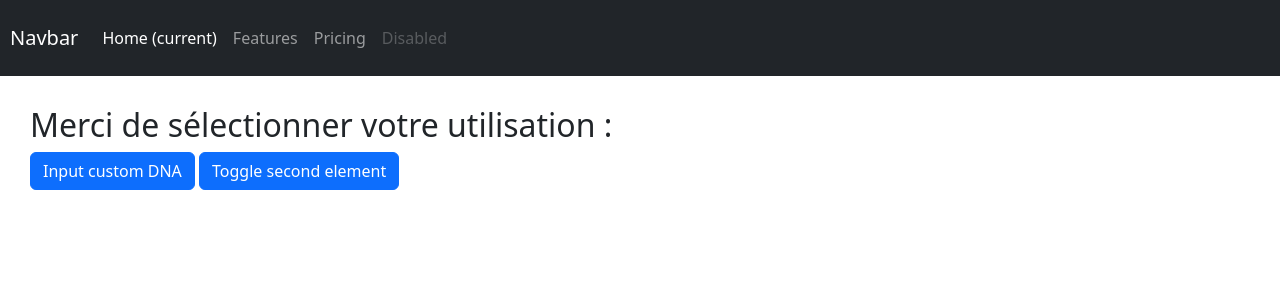
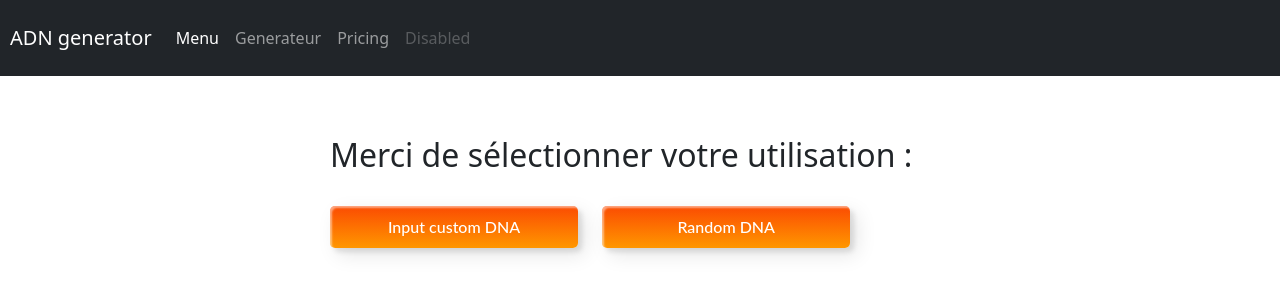
Before and after one commit to Thorvicnet/ADN, a Flask app: page / in a window 1280 px wide. Shown: the top 300 px of the page. Run offline with Flask 2, Linux system fonts and the light colour scheme.

Commit message:
buttons + better css + custom dna not working

```diff
--- a/main.py
+++ b/main.py
@@ -5,8 +5,8 @@ app = Flask(__name__)
 
 
 @app.route('/')
-def index():
-  return render_template('index.html')
+def home():
+  return render_template('home.html')
 
 
 @app.route('/', methods=['POST'])
--- a/modules/DNAGeneration.py
+++ b/modules/DNAGeneration.py
@@ -7,6 +7,7 @@ def run(
     brin_ADN=None):  # Aucune idée pourquoi des fois il lance pas avec argument
   if brin_ADN == 'None' or brin_ADN is None:
     brin_ADN = gen_adn(ADN)
+    gen = True
   if transcription(brin_ADN) is False:
     return run()
   else:
--- a/static/css/main.css
+++ b/static/css/main.css
@@ -1,7 +1,123 @@
 .menu {
   margin: 30px;
+  margin: auto;
+  width: 50%;
+  margin-top: 50px;
+  padding: 10px;
+}
+
+.rand-dna {
+  text-decoration: none;
+  text-align: center;
+  margin-left: 20px;
+}
+
+.cust-dna {
+  border-radius: 1px;
+  margin-top: 20px;
+  text-decoration: none;
+  text-align: center;
+}
+
+.cust-dna:hover {
+  color: red;
+  margin-top: 20px;
+  text-decoration: none;
+  text-align: center;
 }
 
 .title {
   margin: 10px;
 }
+
+/* 7 */
+.custom-btn {
+  width: 40%;
+  height: 5%;
+  color: #fff;
+  border-radius: 5px;
+  padding: 10px 25px;
+  font-family: 'Lato', sans-serif;
+  font-weight: 500;
+  background: transparent;
+  cursor: pointer;
+  transition: all 0.3s ease;
+  position: relative;
+  display: inline-block;
+   box-shadow:inset 2px 2px 2px 0px rgba(255,255,255,.5),
+   7px 7px 20px 0px rgba(0,0,0,.1),
+   4px 4px 5px 0px rgba(0,0,0,.1);
+  outline: none;
+}
+.btn-7 {
+background: linear-gradient(0deg, rgba(255,151,0,1) 0%, rgba(251,75,2,1) 100%);
+  line-height: 42px;
+  padding: 0;
+  border: none;
+}
+.btn-7 span {
+  position: relative;
+  display: block;
+  width: 100%;
+  height: 100%;
+}
+.btn-7:before,
+.btn-7:after {
+  position: absolute;
+  content: "";
+  right: 0;
+  bottom: 0;
+  background: rgba(251,75,2,1);
+  box-shadow:
+   -7px -7px 20px 0px rgba(255,255,255,.9),
+   -4px -4px 5px 0px rgba(255,255,255,.9),
+   7px 7px 20px 0px rgba(0,0,0,.2),
+   4px 4px 5px 0px rgba(0,0,0,.3);
+  transition: all 0.3s ease;
+}
+.btn-7:before{
+   height: 0%;
+   width: 2px;
+}
+.btn-7:after {
+  width: 0%;
+  height: 2px;
+}
+.btn-7:hover{
+  color: rgba(251,75,2,1);
+  background: transparent;
+}
+.btn-7:hover:before {
+  height: 100%;
+}
+.btn-7:hover:after {
+  width: 100%;
+}
+.btn-7 span:before,
+.btn-7 span:after {
+  position: absolute;
+  content: "";
+  left: 0;
+  top: 0;
+  background: rgba(251,75,2,1);
+  box-shadow:
+   -7px -7px 20px 0px rgba(255,255,255,.9),
+   -4px -4px 5px 0px rgba(255,255,255,.9),
+   7px 7px 20px 0px rgba(0,0,0,.2),
+   4px 4px 5px 0px rgba(0,0,0,.3);
+  transition: all 0.3s ease;
+}
+.btn-7 span:before {
+  width: 2px;
+  height: 0%;
+}
+.btn-7 span:after {
+  height: 2px;
+  width: 0%;
+}
+.btn-7 span:hover:before {
+  height: 100%;
+}
+.btn-7 span:hover:after {
+  width: 100%;
+}
--- a/templates/base.html
+++ b/templates/base.html
@@ -4,20 +4,24 @@
   <meta charset="UTF-8">
   <meta http-equiv="X-UA-Compatible" content="IE=edge">
   <meta name="viewport" content="width=device-width, initial-scale=1.0">
+  <link rel="icon" type="image" href="/images/favicon.ico">
   <link rel="stylesheet" href="{{ url_for('static', filename='css/main.css') }}">
+  <script type="text/javascript" src="static/js/main.js"></script>
+  <link rel="javascript" href="{{ url_for('static', filename='js/main.js') }}">
   <link href="https://cdn.jsdelivr.net/npm/bootstrap@5.2.2/dist/css/bootstrap.min.css" rel="stylesheet" integrity="sha384-Zenh87qX5JnK2Jl0vWa8Ck2rdkQ2Bzep5IDxbcnCeuOxjzrPF/et3URy9Bv1WTRi" crossorigin="anonymous">
 <script src="https://cdn.jsdelivr.net/npm/bootstrap@5.2.2/dist/js/bootstrap.bundle.min.js" integrity="sha384-OERcA2EqjJCMA+/3y+gxIOqMEjwtxJY7qPCqsdltbNJuaOe923+mo//f6V8Qbsw3" crossorigin="anonymous"></script>
+
   {% block head %}{% endblock %}
 </head>
 <nav class="navbar navbar-expand-lg navbar-dark bg-dark">
-  <a class="title navbar-brand" href="#">Navbar</a>
+  <a class="title navbar-brand" href="/">ADN generator</a>
   <button class="navbar-toggler" type="button" data-toggle="collapse" data-target="#navbarNavAltMarkup" aria-controls="navbarNavAltMarkup" aria-expanded="false" aria-label="Toggle navigation">
     <span class="navbar-toggler-icon"></span>
   </button>
   <div class="collapse navbar-collapse" id="navbarNavAltMarkup">
     <div class="navbar-nav">
-      <a class="nav-item nav-link active" href="#">Home <span class="sr-only">(current)</span></a>
-      <a class="nav-item nav-link" href="#">Features</a>
+      <a class="nav-item nav-link active" href="/">Menu</a>
+      <a class="nav-item nav-link" href="/results?text=None">Generateur</a>
       <a class="nav-item nav-link" href="#">Pricing</a>
       <a class="nav-item nav-link disabled" href="#">Disabled</a>
     </div>
--- /dev/null
+++ b/templates/home.html
@@ -0,0 +1,29 @@
+{% extends 'base.html' %}
+
+{% block head%}
+<title>ADN WebApp</title>
+{% endblock%}
+
+{% block body %}
+<div class="menu">
+  <h2>Merci de sélectionner votre utilisation : </h2>
+  <br>
+  <p>  <!-- On sait pas si il a un interet -->
+    <button class="custom-btn btn-7" data-bs-toggle="collapse" href="#multiCollapseExample1" role="button" aria-expanded="false" aria-controls="multiCollapseExample1">Input custom DNA</button>
+  <a class="rand-dna custom-btn btn-7" type="button" href="/results?text=None">Random DNA</a>
+    <!--data-bs-toggle="collapse" data-bs-target="#multiCollapseExample2" aria-expanded="false" aria-controls="multiCollapseExample2">Random DNA</button>-->
+  </p>
+  <div class="col">
+  <div class="col">
+  <div class="collapse multi-collapse" id="multiCollapseExample1">
+    <div class="card card-body">
+      <form method="POST">
+          <input class="form-control" name="text">
+          <button class="cust-dna btn" type="button">Générer</button>
+      </form>
+    </div>
+  </div>
+</div>
+</div>
+
+{% endblock %}
--- a/templates/index.html
+++ /dev/null
@@ -1,35 +0,0 @@
-{% extends 'base.html' %}
-
-{% block head%}
-<title>ADN WebApp</title>
-{% endblock%}
-{% block body %}
-
-<div class="menu">
-  <h2>Merci de sélectionner votre utilisation : </h2>
-  <p>
-  <a class="btn btn-primary" data-bs-toggle="collapse" href="#multiCollapseExample1" role="button" aria-expanded="false" aria-controls="multiCollapseExample1">Input custom DNA</a>
-  <button class="btn btn-primary" type="button" data-bs-toggle="collapse" data-bs-target="#multiCollapseExample2" aria-expanded="false" aria-controls="multiCollapseExample2">Toggle second element</button>
-  </p>
-  <div class="col">
-  <div class="col">
-  <div class="collapse multi-collapse" id="multiCollapseExample1">
-    <div class="card card-body">
-      <form method="POST">
-  <input name="text">
-  <input type="submit">
-  </form>
-    </div>
-  </div>
-  </div>
-  <div class="col">
-  <div class="collapse multi-collapse" id="multiCollapseExample2">
-    <div class="card card-body">
-      <a href='/results?text=None'>Generate random DNA</a>
-    </div>
-</div>
-</div>
-</div>
-</div>
-
-{% endblock %}
```
Also changed, not shown: templates/results.html (+8 -9 lines), images/favicon.ico (added), static/js/main.js (added), 1 other file.
